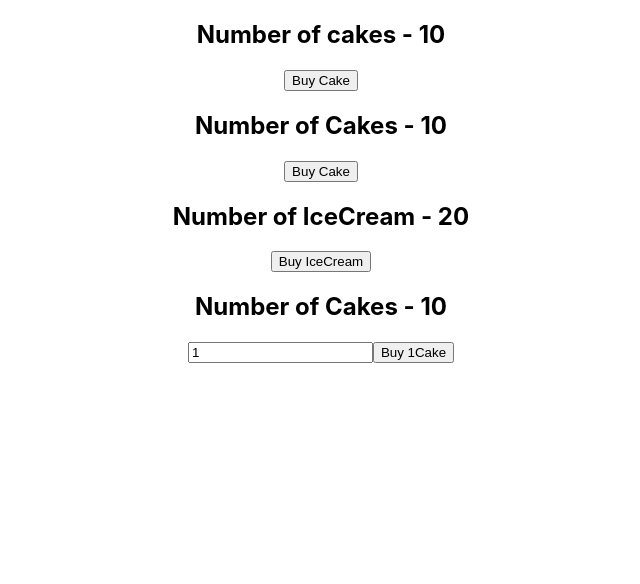
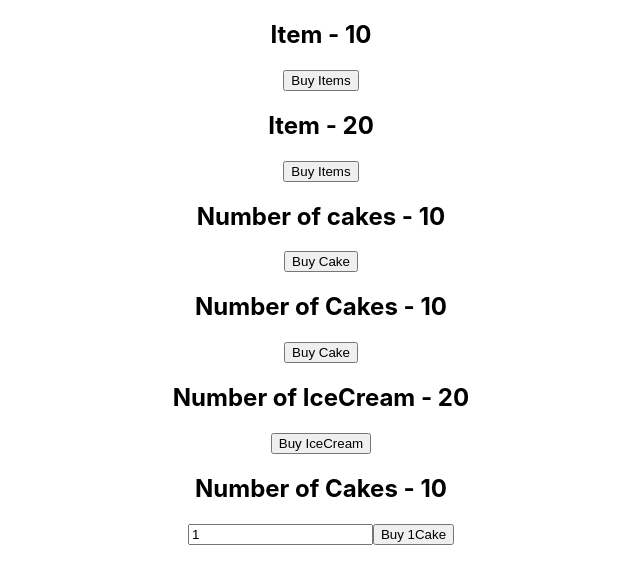
Before and after one commit to deadhit-7081/react-redux, a React (Create React App) app: page / in a window 1280 px wide. Shown: the top 584 px of the page, without its empty margins (319-959 px from the left). Built offline with nearby package versions, Linux system fonts and the light colour scheme.

Commit message:
ReactRedux Async Action 2

```diff
--- a/src/App.js
+++ b/src/App.js
@@ -6,11 +6,14 @@
 import HooksCakeContainer from './components/HooksCakeContainer';
 import IceCreamContainer from './components/IceCreamContainer';
 import NewCakeContainer from './components/NewCakeContainer';
+import ItemContainer from './components/ItemContainer';
 
 function App() {
   return (
     <Provider store={store}>
       <div className="App">
+        <ItemContainer cake/>
+        <ItemContainer/>
         <HooksCakeContainer/>
         <CakeContainer/>
         <IceCreamContainer/>
--- /dev/null
+++ b/src/components/ItemContainer.js
@@ -0,0 +1,29 @@
+import React from 'react'
+import { connect } from 'react-redux'
+import { buyCake ,buyIceCream } from '../Redux'
+
+function ItemContainer(props)
+{
+    return(
+        <div>
+            <h2>Item - {props.item}</h2>
+            <button onClick = {props.buyItem}>Buy Items</button>
+        </div>
+    )
+}
+
+const mapStateToProps = (state,ownProps) =>{
+    const itemState = ownProps.cake ? state.cake.numofCakes : state.iceCream.numofIceCream
+    return{
+        item : itemState
+    }
+}
+
+const mapDispatchToProps = (dispatch,ownProps) =>{
+    const dispatchFunction = ownProps.cake ? () => dispatch(buyCake()) :() => dispatch(buyIceCream())
+    return{
+        buyItem : dispatchFunction
+    }
+}
+
+export default connect(mapStateToProps,mapDispatchToProps)(ItemContainer)
```
